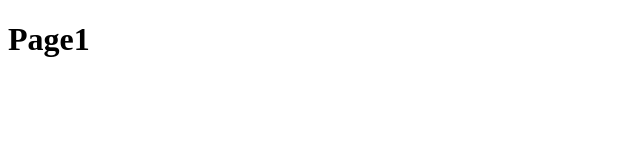
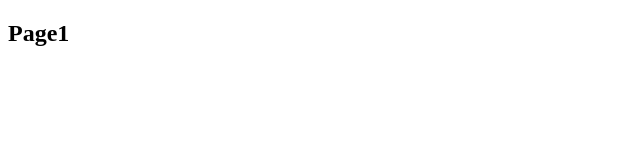
Before and after one commit to mrDuasel/git_test, a plain HTML site: page page1.html in a window 1280 px wide. Shown: the whole page, without its empty margins (0-640 px from the left). Drawn offline with Linux system fonts and the light colour scheme.

Commit message:
Update page1.html

```diff
--- a/page1.html
+++ b/page1.html
@@ -7,7 +7,7 @@
   <body>
     <header></header>
     <main>
-      <h1>Page1</h1>
+      <h2>Page1</h2>
     </main>
     <footer></footer>
   </body>
```
